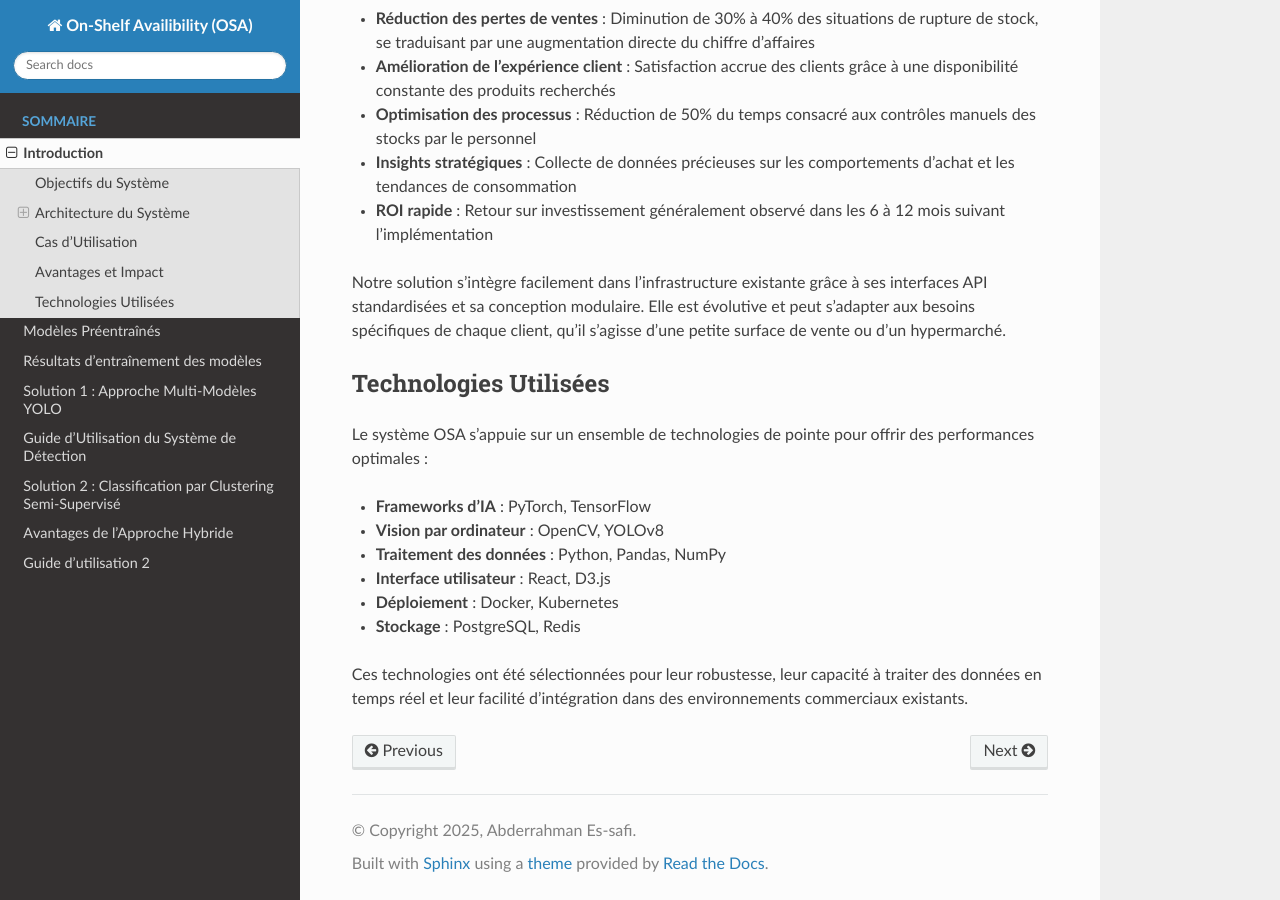
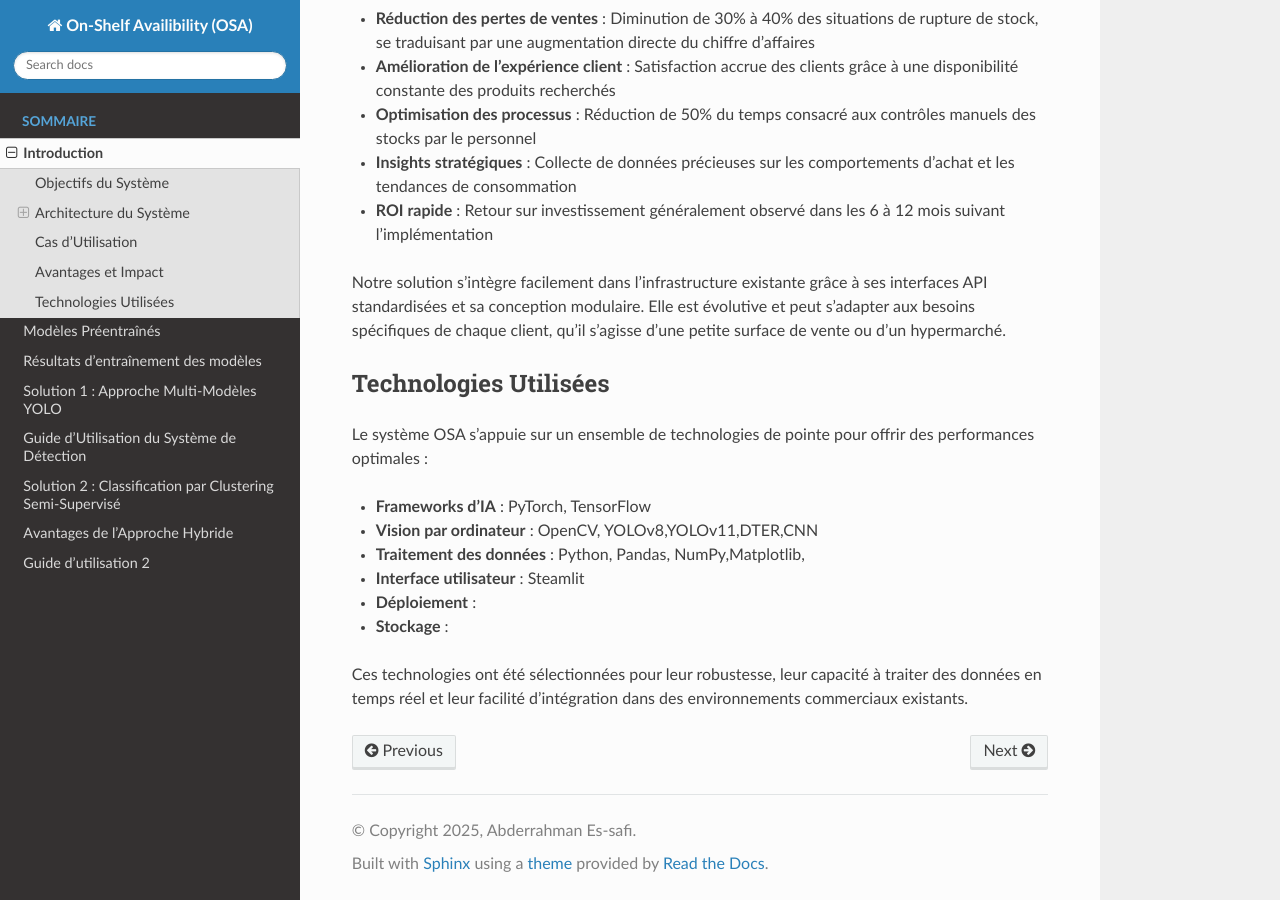
Before and after one commit to abder111/CV_project_osa, a Sphinx documentation site: the page built from docs/source/introduction.rst, in a window 1280 px wide and 900 px high, scrolled down 2418 px. Built offline with Sphinx 7.4.7 and the Read the Docs theme 3.1.0, drawn with Linux system fonts in a browser that asks for light colours.

Commit message:
Update introduction.rst

```diff
--- a/docs/source/introduction.rst
+++ b/docs/source/introduction.rst
@@ -123,10 +123,10 @@ Technologies Utilisées
 Le système OSA s'appuie sur un ensemble de technologies de pointe pour offrir des performances optimales :
 
 - **Frameworks d'IA** : PyTorch, TensorFlow
-- **Vision par ordinateur** : OpenCV, YOLOv8
-- **Traitement des données** : Python, Pandas, NumPy
-- **Interface utilisateur** : React, D3.js
-- **Déploiement** : Docker, Kubernetes
-- **Stockage** : PostgreSQL, Redis
+- **Vision par ordinateur** : OpenCV, YOLOv8,YOLOv11,DTER,CNN
+- **Traitement des données** : Python, Pandas, NumPy,Matplotlib,
+- **Interface utilisateur** : Steamlit
+- **Déploiement** :
+- **Stockage** :
 
 Ces technologies ont été sélectionnées pour leur robustesse, leur capacité à traiter des données en temps réel et leur facilité d'intégration dans des environnements commerciaux existants.
```
